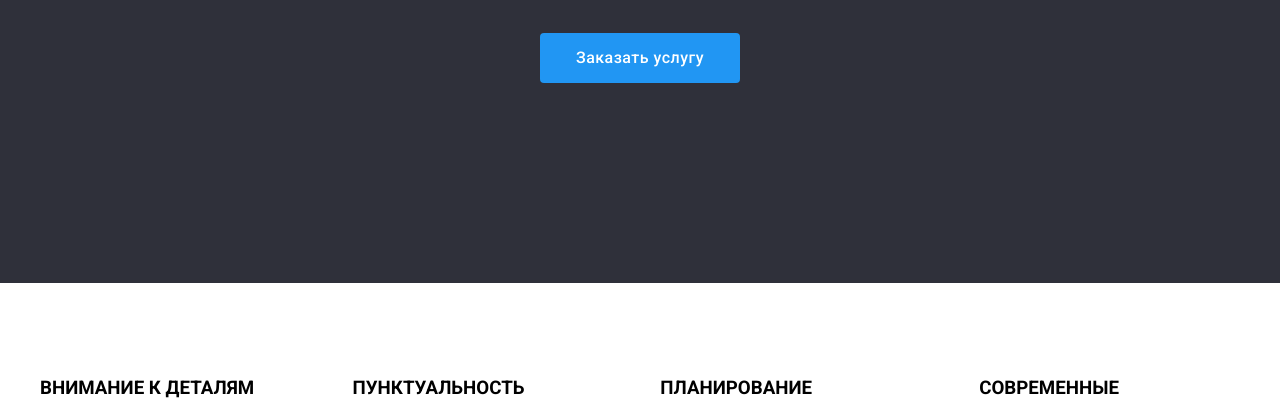
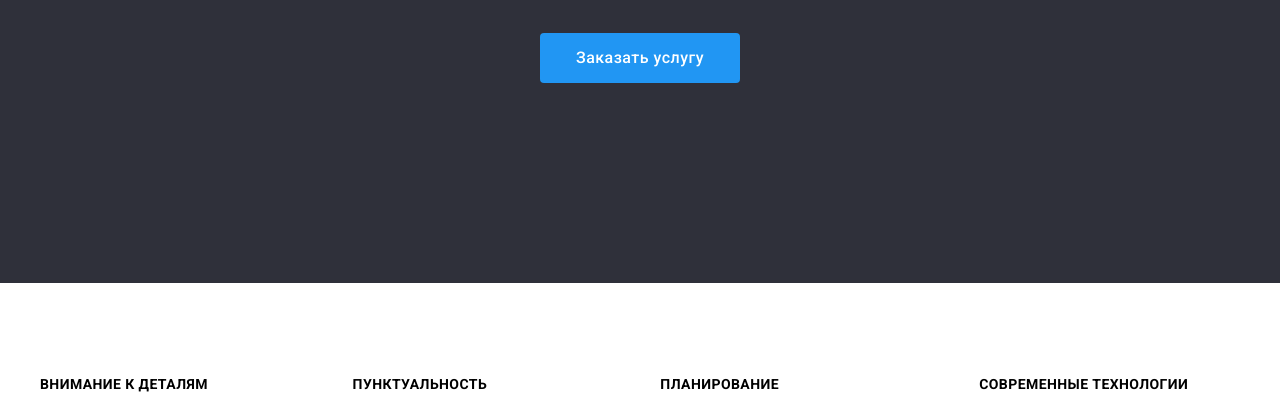
Before and after one commit to JuliaFedyuk/goit-markup-hw-03, a plain HTML site: page index.html in a window 1280 px wide. Shown: the part 400-800 px from the top of the page. Drawn offline with Linux system fonts and the light colour scheme.

Commit message:
Update main.css

```diff
--- a/css/main.css
+++ b/css/main.css
@@ -173,7 +173,7 @@ nav {
   padding-top: 200px;
 }
 
-.second-title {
+h2 {
   font-weight: bold;
   font-size: 36px;
   line-height: 1.2;
@@ -181,11 +181,14 @@ nav {
   letter-spacing: 0.03em;
 }
 
-third-title {
+h3 {
   font-weight: bold;
   font-size: 14px;
   line-height: 1.1;
   letter-spacing: 0.03em;
+  font-style: normal;
+
+  margin-bottom: 10px;
 }
 
 p {
```
